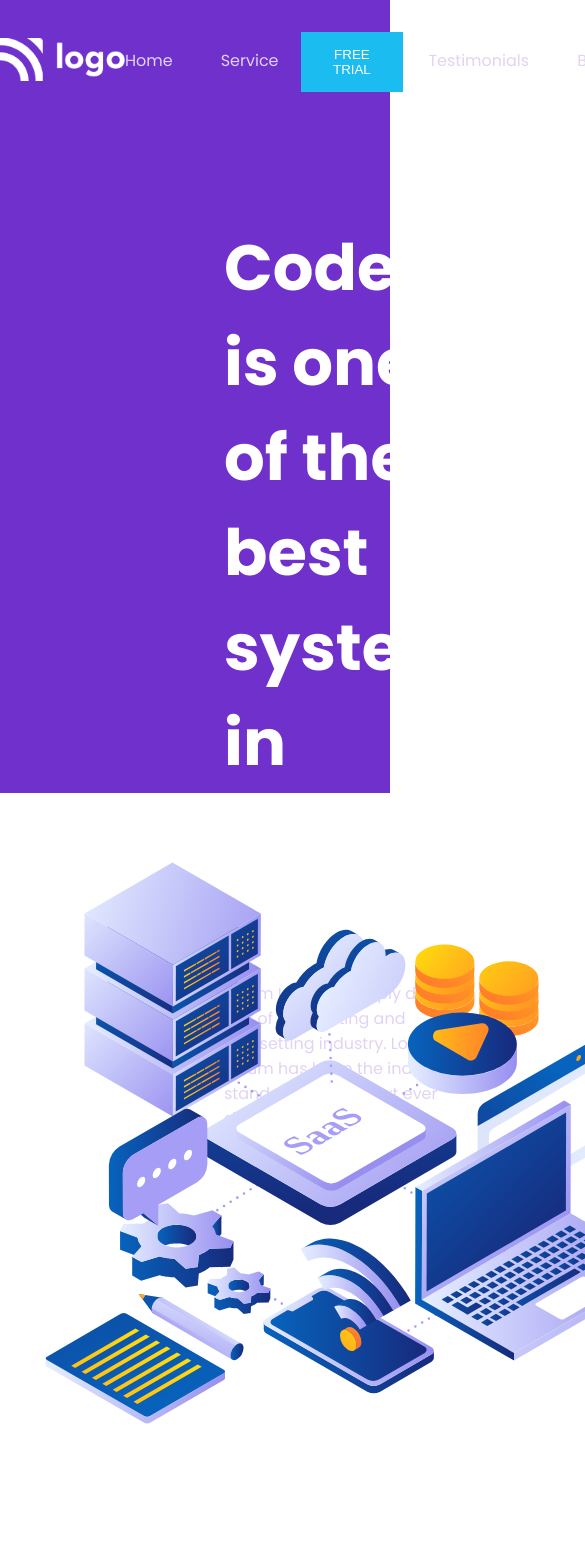
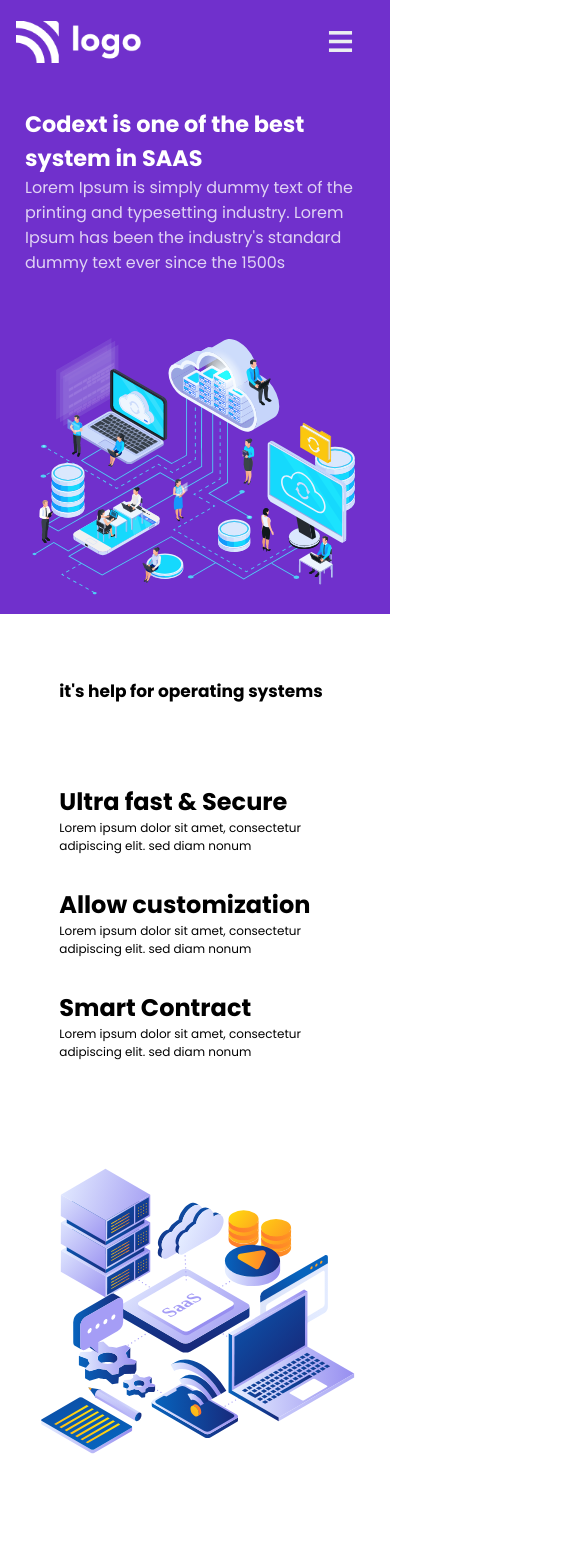
Before and after one commit to pranitcode/Project-13-UI, a plain HTML site: page index.html in a window 390 px wide. Shown: the top 1550 px of the page, 585 px wide, since content can reach past the window. Drawn offline with Linux system fonts and the light colour scheme.

Commit message:
responsive done and readme add

```diff
--- a/index.css
+++ b/index.css
@@ -12,15 +12,17 @@ body {
 
 header {
 background-color: #7030cc;
-height: 94vh;
+height: 90vh;
 }
 
-
+.mybar {
+    display: none;
+}
 nav {
 display: flex;
 justify-content:space-around;
-padding: 2rem 5rem 2rem 0;
-width: 100%;
+align-items: center;
+
 }
 
 
@@ -28,8 +30,9 @@ width: 100%;
  display: flex;
 flex-direction:row;
 gap: 2rem;
-padding-right:0;
-width:11rem;
+margin-top: 1rem;
+
+
 }
 
 .nav-item  {
@@ -37,6 +40,7 @@ list-style-type: none;
  color: #e1d3f4;
  padding: 1rem 1rem 1rem 0rem;
  display:flex;
+
 }
 
 .btn-nav {
@@ -48,45 +52,132 @@ list-style-type: none;
     background-color: #1bbcef;
     border:none;
     color:#fff;
+    margin-top:.8rem;
 }
 
 .logo img {
     width: 125px;
-    padding-top: .4rem;
-}
-
- .hero-container {
-  display: flex;
-  justify-content: space-between;
-  padding:0rem 4rem 15rem 14rem;
+    margin-top: 1rem;
 }
 
 
-.right-side {
+.hero-container {
+    max-width: 1280px;
     display: flex;
-    justify-content:top;
-    /* padding-bottom:5rem; */
-}
-.right-side img {
-  height:650px;
-  /* padding-top:0; */
+    margin: 0 auto;
+    align-items: center;
+    justify-content:center;
 
 }
 
-.left-side h1 {
+  .right-side img {
+    height:430px;
+    margin-top: 9rem;
+
+  }
+  .left-side h1 {
     color: #ffffff;
     font-size:4rem;
-    padding: 6rem 15rem 6rem 0rem;
+    padding-right:13rem;
+    margin-top:7rem;
 }
 
 
 .left-side p {
     color: #e0d3f4;
-    padding: 0rem 15rem 15rem 0rem;
+    padding-right: 7rem;
 }
 
 
-/* middele section */
+@media only screen and (min-width: 800px)  and (max-width:1280px) {
+
+    .hero-container {
+        max-width: 1280px;
+        display: flex;
+        flex-direction:column;
+        margin: 0 auto;
+        align-items: center;
+        justify-content:center;
+
+    }
+
+    header {
+        background-color: #7030cc;
+        height: auto;
+        }
+           .left-side h1 {
+            color: #ffffff;
+            font-size:4rem;
+            padding-right:0;
+            margin-top:7rem;
+        }
+
+        .left-side {
+            width: 630px;
+        }
+
+
+        .left-side p {
+            color: #e0d3f4;
+            padding-right:0;
+            /* padding: 0rem 15rem 15rem 0rem; */
+        }
+
+}
+
+@media only screen and (max-width: 799px) {
+
+    .hero-container {
+        width:100%;
+        display: flex;
+        flex-direction:column;
+        margin: 0 auto;
+        align-items: center;
+        justify-content:center;
+
+    }
+nav {
+    display: flex;
+    justify-content: space-between;
+    padding: 0 1rem;
+}
+    .nav-items {
+        display: none;
+    }
+    .mybar {
+        display: block;
+        margin-top: .5rem;
+    }
+    .btn-nav {
+        display: none;
+    }
+
+    header {
+        background-color: #7030cc;
+        height: auto;
+        }
+        .left-side {
+            width: 340px;
+        }
+        .left-side p {
+            color: #e0d3f4;
+            padding-right:0;
+        }
+        .left-side h1 {
+            color: #ffffff;
+            font-size:1.4rem;
+            padding-right:0rem;
+            margin-top:2rem;
+        }
+        .right-side img {
+            height:300px;
+            margin-top: 2rem;
+
+          }
+
+}
+
+/* middele part */
 
 .middle-container {
     height: 90vh;
@@ -96,10 +187,10 @@ list-style-type: none;
     display: flex;
     flex-direction: row;
     justify-content:space-around;
+    align-items: center;
 }
 .left-middle  img {
-
-   height:700px;
+   height:500px;
 }
 
 .right-middle{
@@ -119,11 +210,57 @@ padding-top:6rem ;
     padding:0rem 0rem 0rem 2rem;
 }
 
-/*  */
+
+@media only screen and (max-width: 880px) {
+
+/* middele part */
+
+.middle-container {
+    height: auto;
+
+}
+.middle{
+    display: flex;
+    flex-direction: column-reverse;
+    justify-content:space-around;
+    align-items: center;
+}
+.left-middle  img {
+width: 355px;
+}
+
+.right-middle{
+display: flex;
+justify-content: center ;
+flex-direction: column;
+gap: 3rem;
+padding:4rem .5rem 0 0 ;
+
+
+}
+
+.right-middle h1 {
+    font-size:17px;
+    text-align: center;
+}
+
+
+
+.middle-subheading {
+    padding:2rem 0 0 0;
+}
+
+.middle-para {
+    padding:0rem 0rem 0rem 0rem;
+    font-size:12px ;
+}
+
+}
+
+/* bottom card */
 
 .card img {
     height: 30px;
-
 }
 
 .card-container {
@@ -146,7 +283,6 @@ padding-top:6rem ;
    box-shadow: rgba(0, 0, 0, 0.18) 1.95px 1.95px 2.6px;
    text-align: center;
    gap: 2rem;
-
    padding-top:2rem;
 
 }
@@ -154,7 +290,6 @@ padding-top:6rem ;
 .icon {
     border-radius: 50%;
     background-color:#f2e7f5;
-
     width: 100px;
     height: 100px;
     text-align: center;
@@ -164,10 +299,8 @@ padding-top:6rem ;
 }
 .icon img {
    align-self: center;
-
     width:60px;
 }
-
 
 
 
@@ -177,9 +310,7 @@ padding-top:6rem ;
     justify-content: flex-end;
         text-align: center;
         flex-direction: column;
-
-    padding:2rem 2rem 1rem 2rem;
-
+     padding:2rem 2rem 1rem 2rem;
     color: #000;
 
 }
@@ -193,12 +324,22 @@ padding-top:6rem ;
     padding:2rem 2rem 1rem 2rem;
     background-color: #7030cc;
     color: #fff;
+}
+.card-in  h6 {
+    font-size:1.3rem;
+}
 
 
 
+@media only screen and (max-width: 880px) {
+
+    .card-container {
+        display: flex;
+        flex-direction: column;
+        justify-content:center;
+        align-items:center;
+        /* gap: .2rem; */
+        gap: 3rem;
+        padding: 3rem;
+    }
 }
-.card-in  h6 {
-
-    font-size:1.3rem;
-
-}
--- a/index.html
+++ b/index.html
@@ -23,10 +23,12 @@
         <li class="nav-item">Blog</li>
      </ul>
      <button class="btn-nav">FREE TRIAL</button>
+     <img class="mybar"  src="./img/icons8-menu-67.png" alt="">
     </nav>
+
     <div class="hero-container">
         <div class="left-side">
-          <h1>Codext is one of the best system in SAAS</h1>
+          <h1>Codext is one of   the best system in SAAS</h1>
           <p> Lorem Ipsum is simply dummy text of the printing and typesetting industry.
              Lorem Ipsum has been the industry's standard dummy text ever since the 1500s
           </p>
@@ -37,6 +39,9 @@
         </div>
     </div>
 </header>
+
+
+
 <!-- middle -->
 <div class="middle-container">
     <div class="middle">
@@ -103,5 +108,6 @@
     </div>
     </div>
     </div>
+
 </body>
 </html>
```
Also changed, not shown: img/Screenshot (139).png (added), img/icons8-menu-67.png (added), 1 other file. Lines whose indentation alone changed are shown as unchanged.
